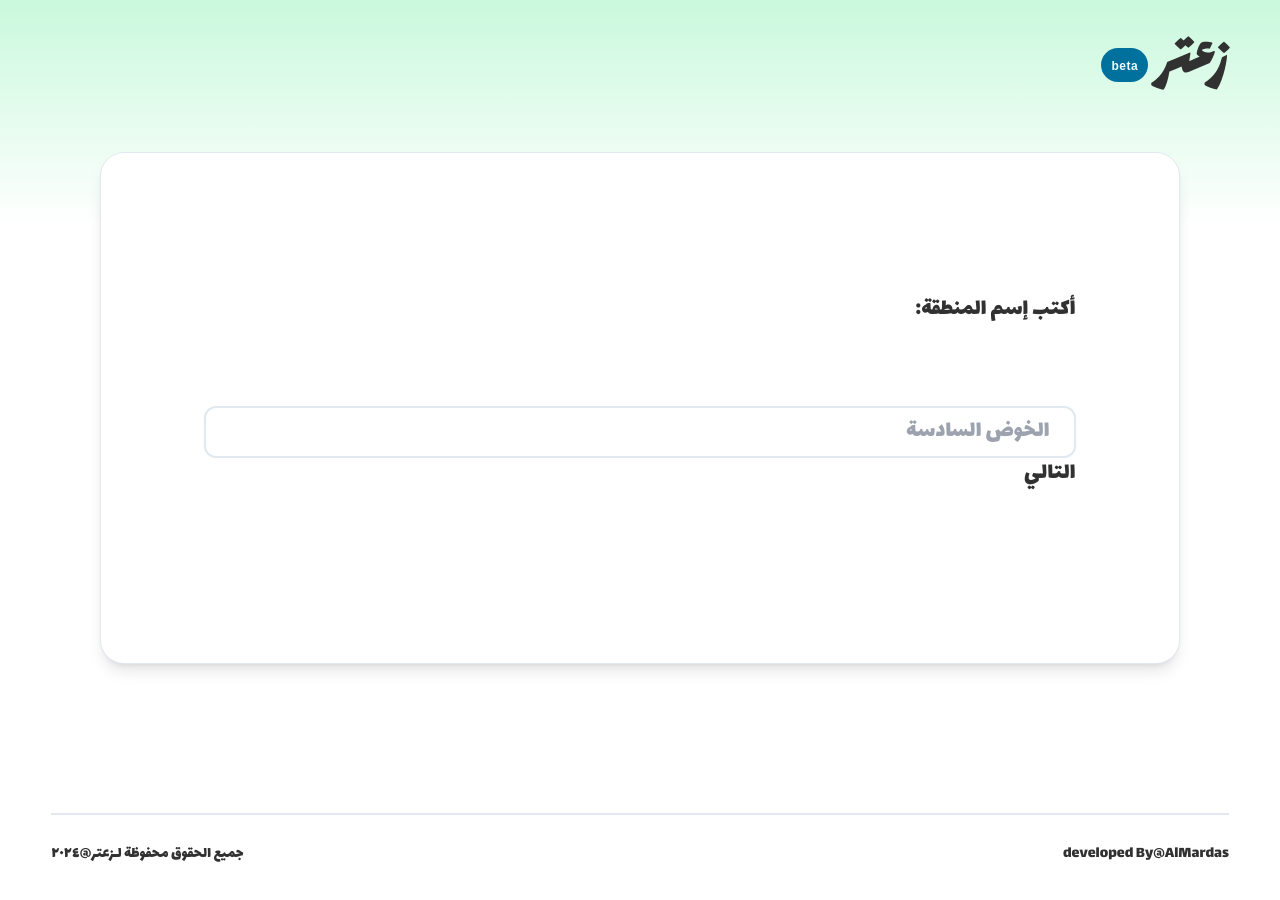
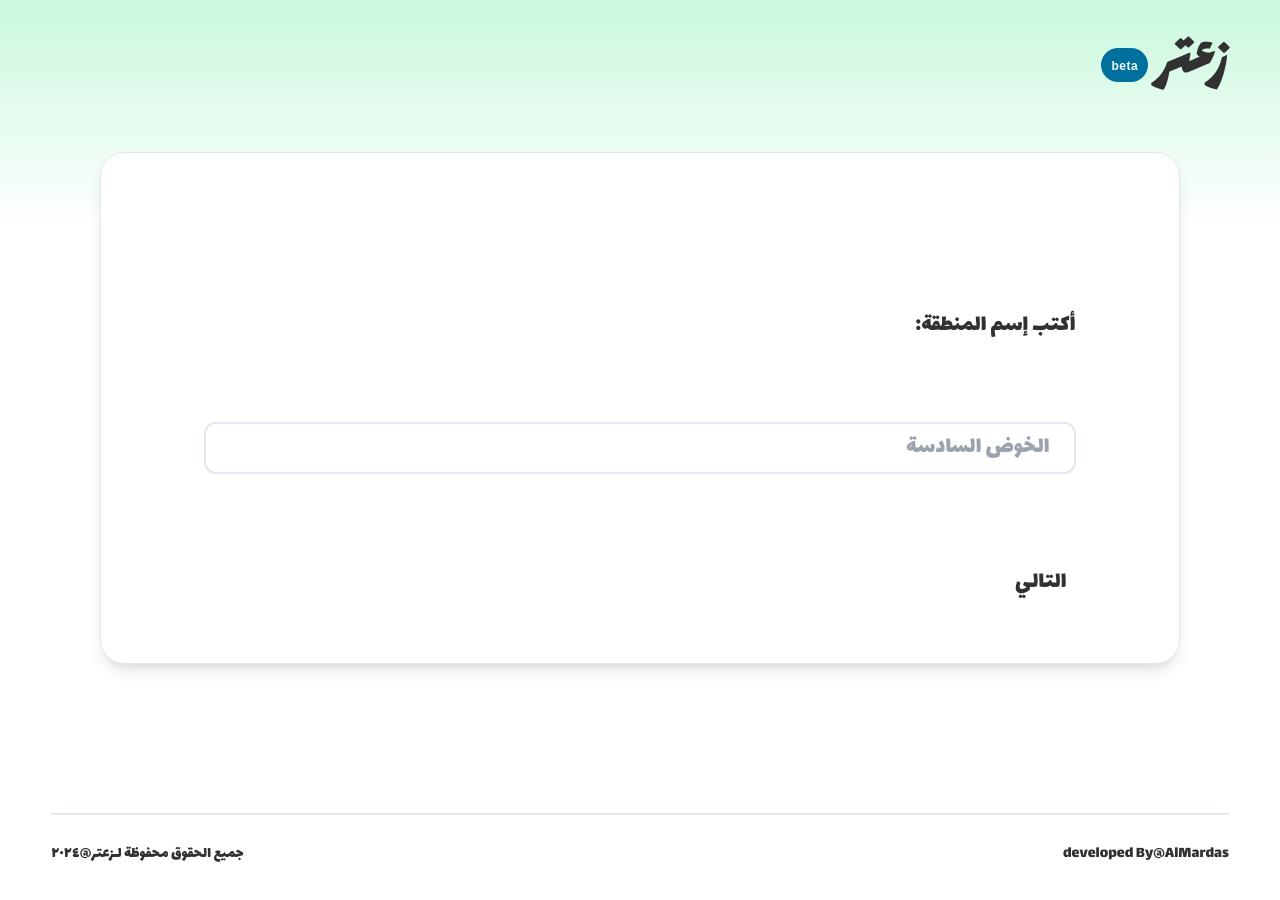
Before and after one commit to dark0crystal/zatar-app, a Next.js app: page /chooseRegion in a window 1280 px wide. Shown: the top 900 px of the page. Built offline with nearby package versions, Linux system fonts and the light colour scheme.

Commit message:
repositioning the next button

```diff
--- a/src/app/(choosing)/chooseRegion/ChooseRegion.jsx
+++ b/src/app/(choosing)/chooseRegion/ChooseRegion.jsx
@@ -15,7 +15,7 @@ const ChooseRegion = () => {
 
   return (
     <div className='flex justify-center items-center'>
-    <div className='text-2xl border w-11/12 h-[32rem] mt-16 shadow-lg px-4 bg-white border-1 rounded-3xl flex flex-col justify-center items-center'>
+    <div className='text-2xl border w-11/12 h-[32rem] mt-16 shadow-lg px-4 bg-white border-1 rounded-3xl flex flex-col justify-center items-center relative' >
       <form onSubmit={getRegion} className='w-10/12 m-4 mb-12'  >
         <label>
           <h1 className='mb-20'>أكتب إسم المنطقة:</h1>
@@ -25,7 +25,7 @@ const ChooseRegion = () => {
             placeholder='الخوض السادسة'
           />
         </label>
-        <button type='submit' disabled={isLoading}>
+        <button className='absolute right-16 bottom-16 lg:right-28' type='submit' disabled={isLoading}>
           {isLoading ? <span>...لحظات</span> : <span>التالي</span>}
         </button>
       </form>
```
